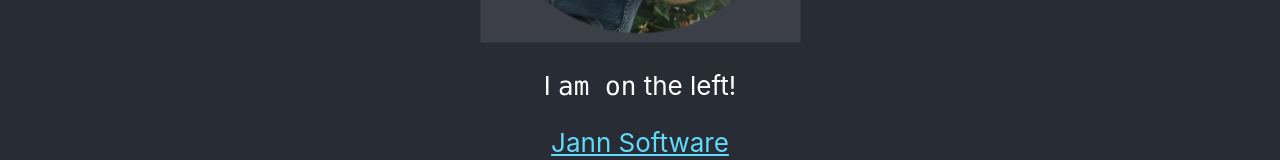
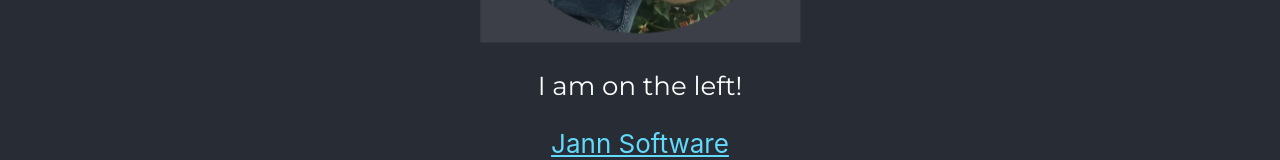
Before and after one commit to codejoy-wins/Wendy, a React (Create React App) app: page / in a window 1280 px wide. Shown: the part 3531-3691 px from the top of the page. Built offline with nearby package versions, Linux system fonts and the light colour scheme; a web font is replaced by a local one.

Commit message:
google fonts

```diff
--- a/src/App.css
+++ b/src/App.css
@@ -11,6 +11,10 @@
 }
 #number{
   padding: 2vw;
+}
+#bio{
+  font-family: 'Montserrat', sans-serif;
+
 }
 .App-logo {
   animation: App-logo-spin infinite 20s linear;
--- a/src/App.js
+++ b/src/App.js
@@ -23,8 +23,8 @@ function App() {
       </div>
       <header className="App-header">
         <img src={wendy} className="App-logo" alt="logo" />
-        <p>
-          I <code>am on</code> the left!
+        <p id="bio">
+          I am on the left!
         </p>
         <a
           className="App-link"
```
